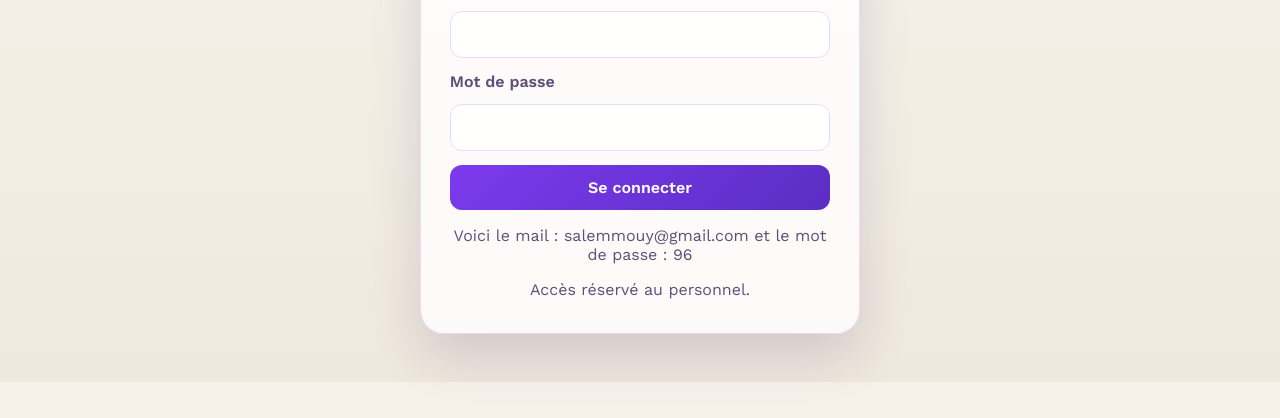
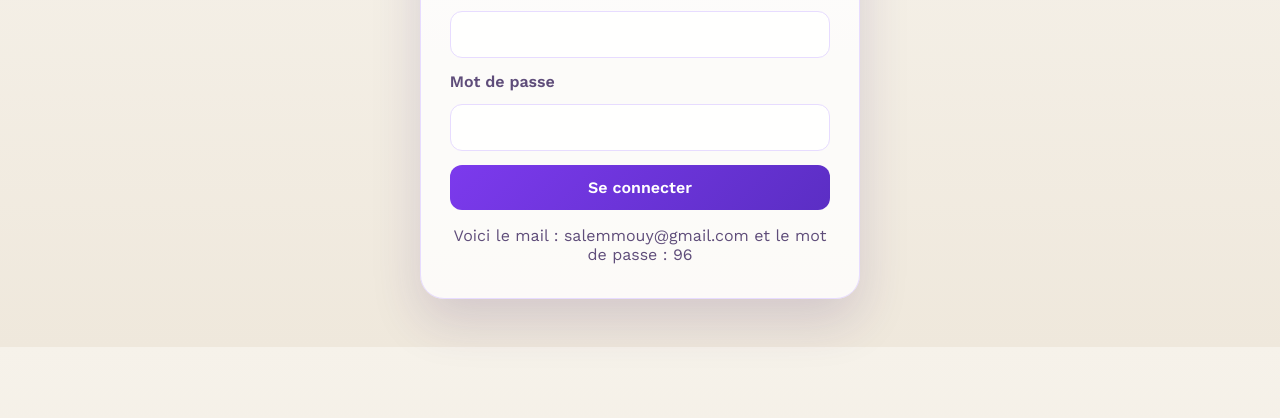
Before and after one commit to Jireel442/Biblioth-queS14, a plain HTML site: page Frontend/pages/connexion.html in a window 1280 px wide. Shown: the part 162-580 px from the top of the page. Drawn offline with nearby package versions, Linux system fonts and the light colour scheme.

Commit message:
mise en claire du login

```diff
--- a/Frontend/pages/connexion.html
+++ b/Frontend/pages/connexion.html
@@ -20,7 +20,7 @@
 
         <p id="message"></p>
         <p>Voici le mail : salemmouy@gmail.com et le mot de passe : 96</p>
-        <p>Accès réservé au personnel.</p>
+
     </div>
 
     <script src="../js/api.js"></script>
```
